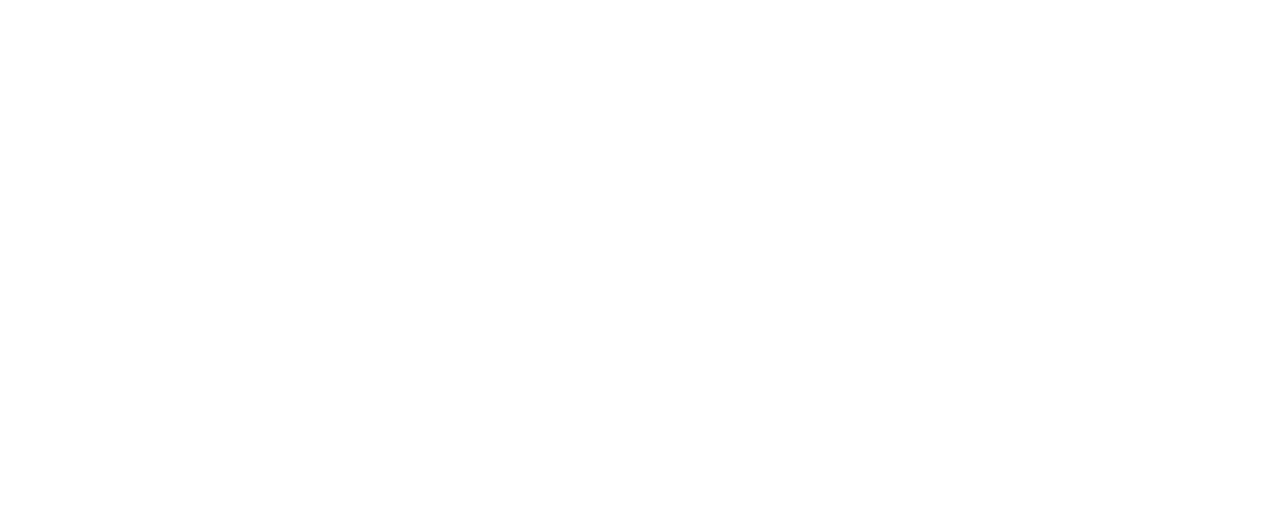
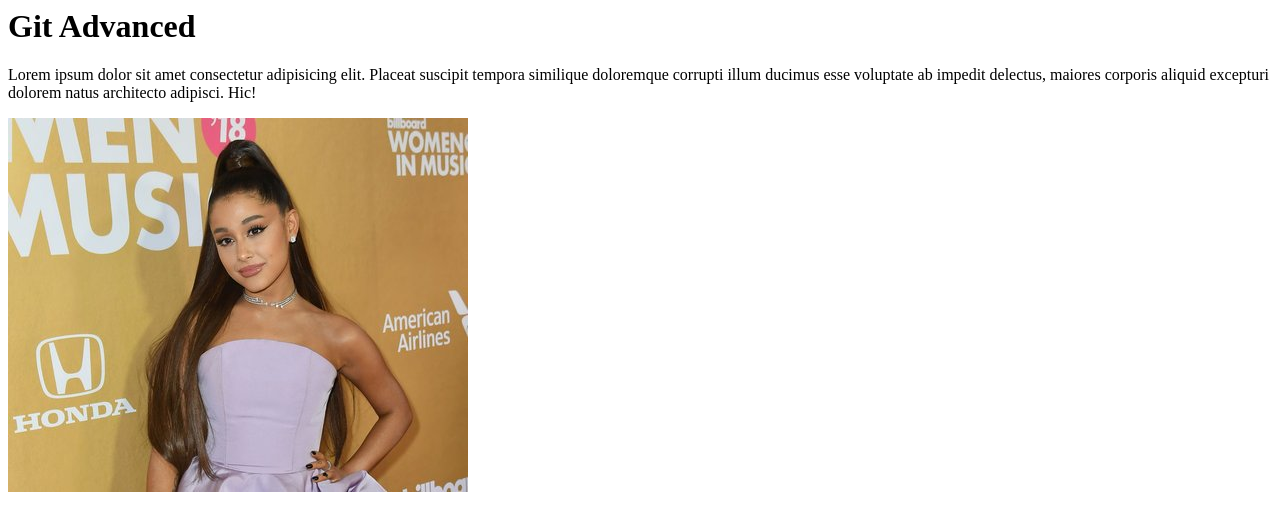
Before and after one commit to touhidcodes/PH-7-Git-Advanced, a plain HTML site: page index.html in a window 1280 px wide. Drawn offline with Linux system fonts and the light colour scheme.

Commit message:
added ariana

```diff
--- a/index.html
+++ b/index.html
@@ -6,6 +6,8 @@
     <title>Git Advanced</title>
 </head>
 <body>
-
+    <h1>Git Advanced</h1>
+    <p>Lorem ipsum dolor sit amet consectetur adipisicing elit. Placeat suscipit tempora similique doloremque corrupti illum ducimus esse voluptate ab impedit delectus, maiores corporis aliquid excepturi dolorem natus architecto adipisci. Hic!</p>
+    <img src="/images/ariana-grande.jpg" alt="">
 </body>
 </html>
```
Also changed, not shown: images/ariana-grande.jpg (added).
